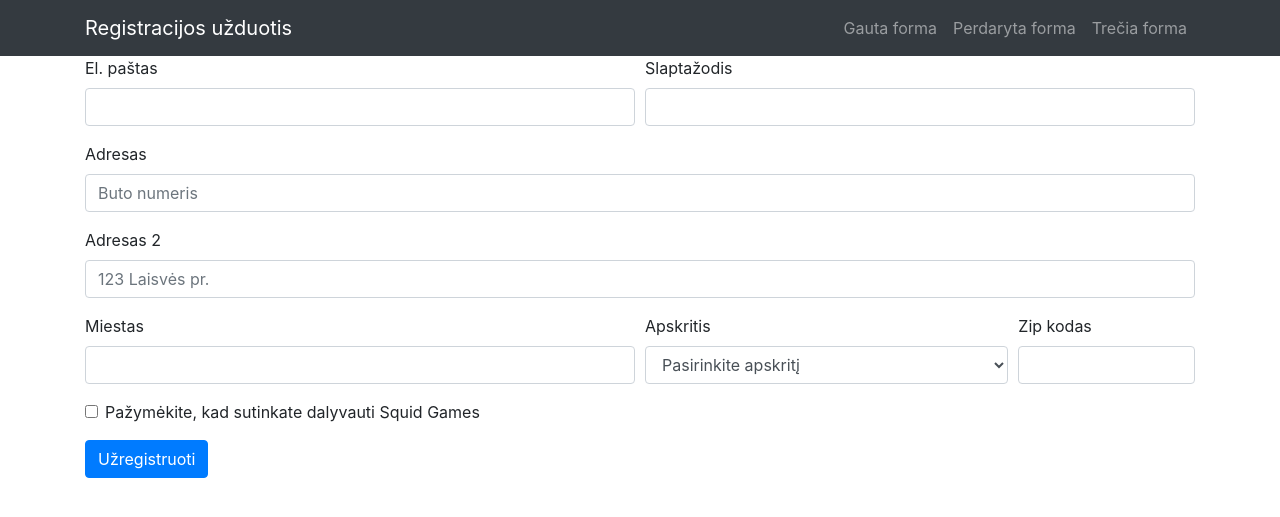
After one commit to Kanteliukas/48_Flask_uzduotis, a Flask app: page /third_option in a window 1280 px wide. The commit adds this page. Shown: the top 517 px of the page. Run offline with Flask 2, Linux system fonts and the light colour scheme; some libraries are stand-ins or nearby versions.

Commit message:
second chance

```diff
--- a/app.py
+++ b/app.py
@@ -1,30 +1,15 @@
-from flask import Flask, request, render_template
-from dictionary import data
+from flask import Flask, request, render_template, render_template_string
 from forms import RegistrationForm
+from generate_html_file import generate_html
 
 app = Flask(__name__)
 
-app.config['SECRET_KEY'] = 'bet kokia simbolių eilutė'
+app.config['SECRET_KEY'] = 'xxxxxx'
 
 @app.route('/form', methods=['GET', 'POST'])
 def form():
     if request.method == 'POST':
-        email = request.form["email"]
-        password = request.form["password"]
-        address_line = request.form["address"]
-        adress_line2 = request.form["address_2"]
-        city = request.form["city"]
-        state = request.form["state"]
-        zip = request.form["zip"]
-        data.append({
-            'email': email,
-            'password': password,
-            'address': address_line,
-            'address_2': adress_line2,
-            'city': city,
-            'state': state,
-            'zip': zip,
-        })
+        data = [dict(request.form)]
         return render_template('success_page.html', data=data, form=[])
     return render_template('form.html')
 
@@ -35,5 +20,14 @@ def registration():
         return render_template('success_page.html', form=form, data=[])
     return render_template('form2.html', form=form)
 
+@app.route('/third_option', methods=['GET', 'POST'])
+def third_option():
+    form = RegistrationForm()
+    html = generate_html()
+    if form.validate_on_submit():
+        return render_template('success_page.html', form=form, data=[])
+    #https://www.fullstackpython.com/flask-templating-render-template-string-examples.html
+    return render_template_string(html, form=form)
+
 if __name__ == '__main__':
   app.run(host='127.0.0.1', port=8000, debug=True)
--- a/forms.py
+++ b/forms.py
@@ -4,13 +4,36 @@ from wtforms.validators import DataRequired, Length, Email
 
 
 class RegistrationForm(FlaskForm):
+    email = StringField('El. paštas', [
+        Email(message='Neteisingas adresas.'),
+        DataRequired(message='Reikalingas laukas')
+    ])
 
-    email = StringField('El. paštas', [Email(message='Neteisingas adresas.'), DataRequired()])
-    password = PasswordField('Slaptažodis', [Length(min=6, message='slaptažodis per trumpas'), DataRequired()])
-    address = StringField('Adresas', [DataRequired()])
+    password = PasswordField('Slaptažodis', [
+        Length(min=6, message='slaptažodis per trumpas'),
+        DataRequired(message='Reikalingas laukas')
+    ])
+
+    address = StringField('Adresas', [DataRequired(message='Reikalingas laukas')])
+
     address_2 = StringField('Adresas 2')
-    city = StringField('Miestas', [DataRequired()])
-    state = SelectField('Apskritis', choices=["Pasirinkite apskritį", "Vilnius", "Kaunas", "Klaipėda"], default="Pasirinkite apskritį")
-    zip = StringField('Zip kodas', [Length(min=5, message='Įvedėte per mažai skaitmetų zip kodui'), DataRequired()])
-    check = BooleanField('Pažymėkite, kad sutinkate dalyvauti Squid Games', [DataRequired()])
+
+    city = StringField('Miestas', [DataRequired(message='Reikalingas laukas')])
+
+    state = SelectField(
+        'Apskritis',
+        choices=["Pasirinkite apskritį", "Vilnius", "Kaunas", "Klaipėda"],
+        default="Pasirinkite apskritį"
+    )
+
+    zip = StringField('Zip kodas', [
+        Length(min=5, message='Įvedėte per mažai skaitmetų zip kodui'),
+        DataRequired(message='Reikalingas laukas')
+    ])
+
+    check = BooleanField(
+        'Pažymėkite, kad sutinkate dalyvauti Squid Games',
+        [DataRequired(message='Reikalingas laukas')]
+    )
+
     submit = SubmitField('Užregistruoti')
--- /dev/null
+++ b/generate_html_file.py
@@ -0,0 +1,56 @@
+import os
+
+BRACKET_LEFT = '{'
+BRACKET_RIGHT = '}'
+DOUBLE_BRACKET_LEFT = '{{'
+DOUBLE_BRACKET_RIGHT = '}}'
+CURRENT_DIRECTORY = os.getcwd()
+
+def prepare_check_data(element, ending_element):
+    data = f'''{DOUBLE_BRACKET_LEFT} form.{element}(class="form-check-input") {DOUBLE_BRACKET_RIGHT}
+        {DOUBLE_BRACKET_LEFT} form.{element}.label(class="form-check-label") {DOUBLE_BRACKET_RIGHT}
+        {ending_element}'''
+
+    return data
+
+def prepare_data():
+    fields = ["email", "password", "address", "address_2", "city", "state", "zip", "check"]
+    add_placeholder = ["address", "address_2", "state"]
+    data = {}
+    placeholder = {
+        "address": "Buto numeris",
+        "address_2": "123 Laisvės pr.",
+        "state": "Pasirinkite apskritį",
+    }
+    form_element_left = f'{DOUBLE_BRACKET_LEFT} form.'
+
+    for element in fields:
+        form_element_right = f'(class="form-control") {DOUBLE_BRACKET_RIGHT}'
+        ending_element = f'''{BRACKET_LEFT}% if form.{element}.errors %{BRACKET_RIGHT}
+                    {BRACKET_LEFT}% for error in form.{element}.errors %{BRACKET_RIGHT}
+                    <small><font color="red"> {DOUBLE_BRACKET_LEFT}error{DOUBLE_BRACKET_RIGHT} </font></small>
+                    {BRACKET_LEFT}% endfor %{BRACKET_RIGHT}
+                    {BRACKET_LEFT}% endif %{BRACKET_RIGHT}'''
+
+        if element == "check":
+            data[element] = prepare_check_data(element, ending_element)
+        else:
+            if element in add_placeholder:
+                form_element_right = f'(class="form-control", placeholder="{placeholder[element]}") {DOUBLE_BRACKET_RIGHT}'
+
+            data[element] = f'''{DOUBLE_BRACKET_LEFT} form.{element}.label(class="form-control-label") {DOUBLE_BRACKET_RIGHT}
+                {form_element_left}{element}{form_element_right}
+                {ending_element}'''
+
+    return data
+
+def generate_html():
+    data = prepare_data()
+
+    with open(f"{CURRENT_DIRECTORY}\\templates\\html_template.html", "r") as file:
+        html = file.read()
+
+    for element in data.keys():
+        html = html.replace(f"{element}_placeholder", data[element])
+
+    return html
--- a/templates/base.html
+++ b/templates/base.html
@@ -34,6 +34,9 @@
                     <li class="nav-item">
                         <a class="nav-link" href="/registration">Perdaryta forma</a>
                     </li>
+                    <li class="nav-item">
+                        <a class="nav-link" href="/third_option">Trečia forma</a>
+                    </li>
                 </ul>
             </div>
         </div>
--- /dev/null
+++ b/templates/html_template.html
@@ -0,0 +1,40 @@
+{% extends "base.html" %}
+
+{% block content %}
+
+<form method="post" action="#" novalidate>
+  {{ form.csrf_token }}
+  <div class="form-row">
+    <div class="form-group col-md-6">
+      email_placeholder
+    </div>
+    <div class="form-group col-md-6">
+      password_placeholder
+    </div>
+  </div>
+  <div class="form-group">
+    address_placeholder
+  </div>
+  <div class="form-group">
+    address_2_placeholder
+  </div>
+  <div class="form-row">
+    <div class="form-group col-md-6">
+      city_placeholder
+    </div>
+    <div class="form-group col-md-4">
+      state_placeholder
+    </div>
+    <div class="form-group col-md-2">
+      zip_placeholder
+    </div>
+  </div>
+  <div class="form-group">
+    <div class="form-check">
+      check_placeholder
+    </div>
+  </div>
+  {{ form.submit(class="btn btn-primary") }}
+</form>
+
+{% endblock %}
--- a/templates/success.html
+++ /dev/null
@@ -1,5 +0,0 @@
-{% extends "base.html" %}
-
-{% block content %}
-
-<p> Successful registration </p>
--- a/templates/success_page.html
+++ b/templates/success_page.html
@@ -2,7 +2,7 @@
 
 {% block content %}
 
-<h1>Forma užpildyta sėkmingai!</h1>
+<h1>Registracija patvirtinta!</h1>
 
 {% if data %}
     {% if data[-1]['email'] %}
```
Also changed, not shown: dictionary.py (deleted, +0 -9 lines), templates/index.html (deleted, +0 -16 lines).
